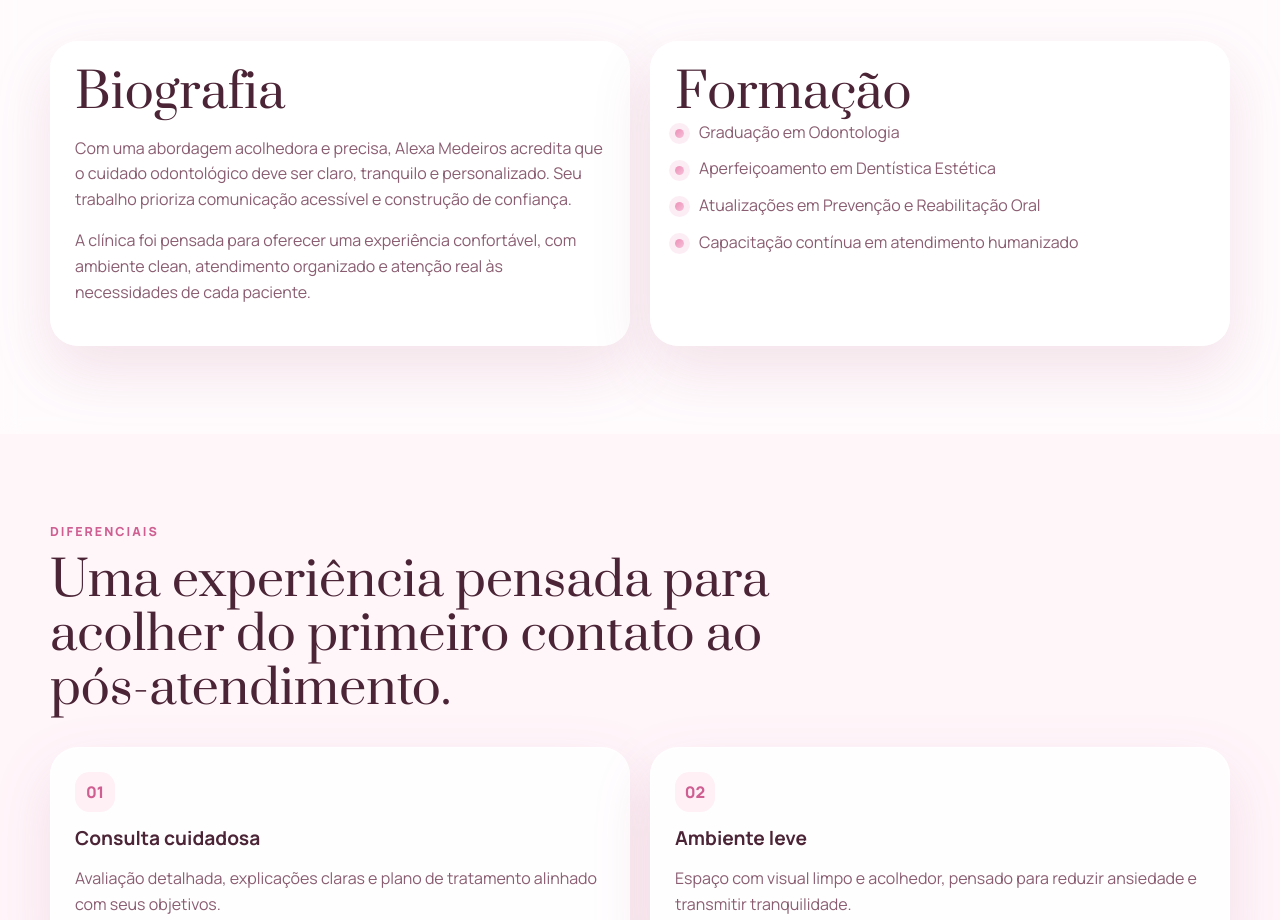
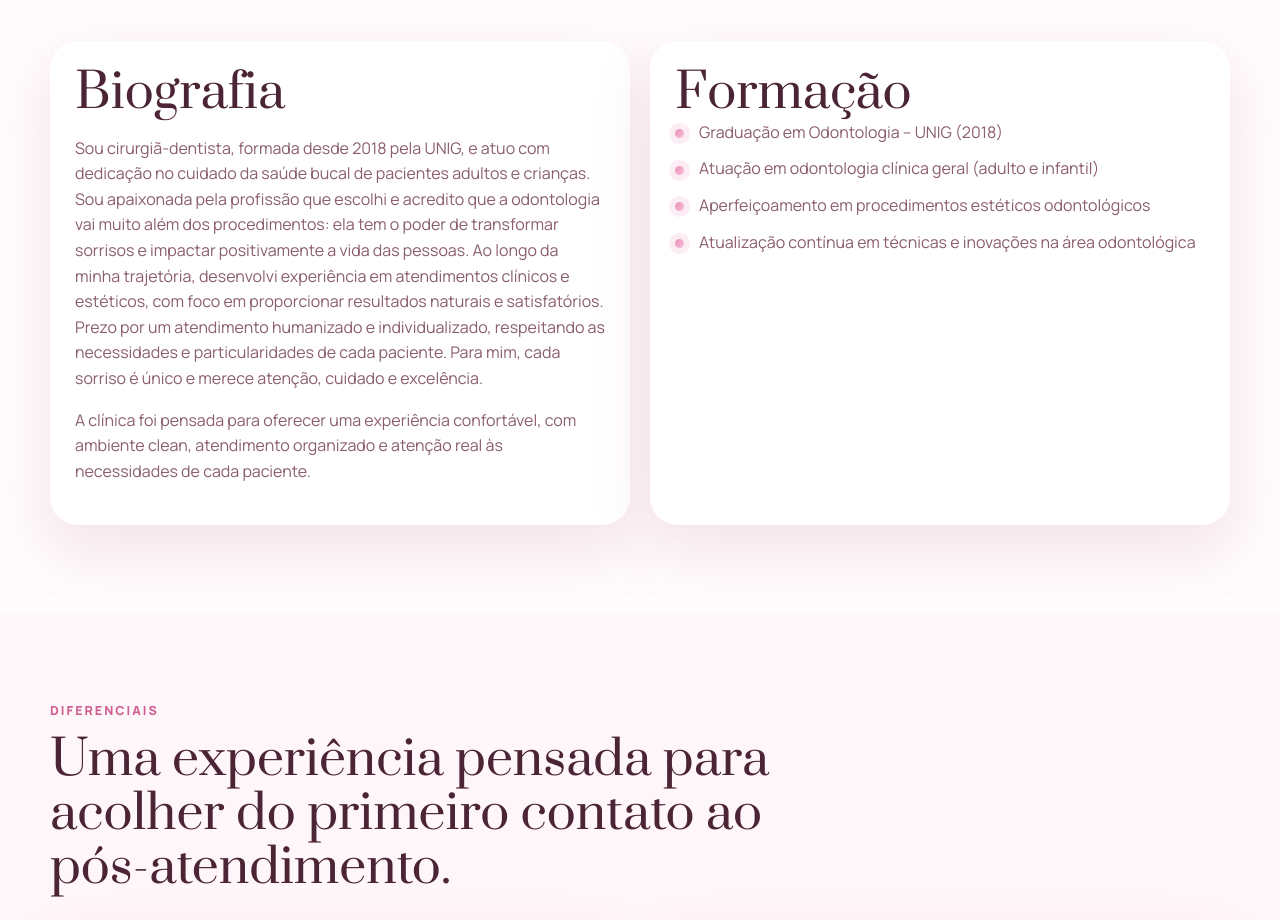
Before and after one commit to sosorke/testealexia, a plain HTML site: page sobre.html in a window 1280 px wide. Shown: the part 1020-1940 px from the top of the page. Drawn offline with Linux system fonts and the light colour scheme.

Commit message:
Update sobre.html

```diff
--- a/sobre.html
+++ b/sobre.html
@@ -54,16 +54,18 @@
       <div class="container info-columns">
         <article class="info-card reveal">
           <h2>Biografia</h2>
-          <p>Com uma abordagem acolhedora e precisa, Alexa Medeiros acredita que o cuidado odontológico deve ser claro, tranquilo e personalizado. Seu trabalho prioriza comunicação acessível e construção de confiança.</p>
+          <p>Sou cirurgiã-dentista, formada desde 2018 pela UNIG, e atuo com dedicação no cuidado da saúde bucal de pacientes adultos e crianças.
+Sou apaixonada pela profissão que escolhi e acredito que a odontologia vai muito além dos procedimentos: ela tem o poder de transformar sorrisos e impactar positivamente a vida das pessoas. Ao longo da minha trajetória, desenvolvi experiência em atendimentos clínicos e estéticos, com foco em proporcionar resultados naturais e satisfatórios.
+Prezo por um atendimento humanizado e individualizado, respeitando as necessidades e particularidades de cada paciente. Para mim, cada sorriso é único e merece atenção, cuidado e excelência.</p>
           <p>A clínica foi pensada para oferecer uma experiência confortável, com ambiente clean, atendimento organizado e atenção real às necessidades de cada paciente.</p>
         </article>
         <article class="info-card reveal">
           <h2>Formação</h2>
           <ul class="check-list">
-            <li>Graduação em Odontologia</li>
-            <li>Aperfeiçoamento em Dentística Estética</li>
-            <li>Atualizações em Prevenção e Reabilitação Oral</li>
-            <li>Capacitação contínua em atendimento humanizado</li>
+            <li>Graduação em Odontologia – UNIG (2018)</li>
+            <li>Atuação em odontologia clínica geral (adulto e infantil)</li>
+            <li>Aperfeiçoamento em procedimentos estéticos odontológicos</li>
+            <li>Atualização contínua em técnicas e inovações na área odontológica</li>
           </ul>
         </article>
       </div>
```
